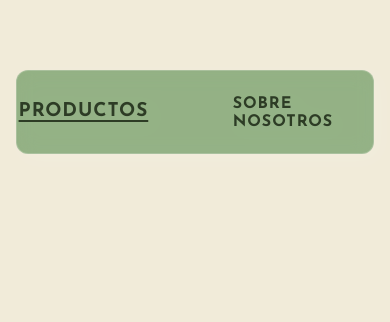
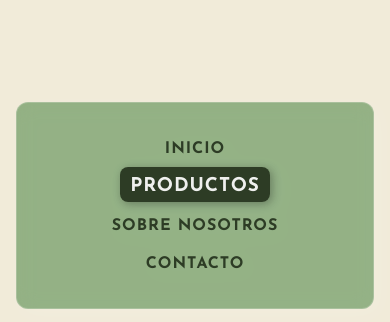
Before and after one commit to FMachado8599/E-Commerce-React, a React (Vite) app: page /productos in a window 390 px wide. Shown: the part 802-1124 px from the top of the page. Before the commit the page ends 972 px from the top, so only its background shows below. Built offline with nearby package versions, Linux system fonts and the light colour scheme; no server answers; the database is empty.

Commit message:
media querys del footer

```diff
--- a/src/css/scss/_footer.scss
+++ b/src/css/scss/_footer.scss
@@ -1,6 +1,4 @@
 .footer{
-    height: 10svh;
-    max-height: 100px;
     display: flex;
     flex-direction: row;
     justify-content: center;
@@ -11,6 +9,7 @@
     border: 1px solid rgba(255, 255, 255, 0.2);
     padding: 1rem;
     margin: 1rem;
+    margin-top: 3rem;
     filter: drop-shadow(5px 5px 10px rgba(255, 255, 255, .3));
     & .logoTitle{
         display: flex;
--- a/src/css/scss/_itemListContainer.scss
+++ b/src/css/scss/_itemListContainer.scss
@@ -4,7 +4,6 @@
     flex-wrap: wrap;
     justify-content: start;
     align-items: center;
-    width: 100%;
     gap: 30px;
     min-height: 80svh;
     & .tituloItemListContainer{
--- /dev/null
+++ b/src/css/scss/_mediaQuerys.scss
@@ -0,0 +1,37 @@
+@media screen and (max-width: 1100px){
+    footer{
+        height: auto;
+        max-height: 800px;
+        & nav{
+            padding: 20px 0;
+            & .linksList{
+                flex-direction: column;
+                gap: 20px;
+                & li{
+                    & .navLink{
+                        &.active {
+                            font-weight: 900;
+                            font-size: 19px;
+                            text-decoration: underline transparent;
+                            text-underline-offset: 0px;
+                            color: $lime-1;
+                            text-transform: uppercase;
+                            background-color: $lime-12;
+                            box-shadow: 2px 2px 10px #00000050;
+                            padding: 10px 10px 6px 10px;
+                            border-radius: .5rem;
+                        }
+                    }
+                }
+            }
+        }
+    }
+    div{
+        & .categoryNav{
+            & .categoryList{
+                flex-direction: column;
+                gap: 20px;
+            }
+        }
+    }
+}
--- a/src/css/scss/styles.scss
+++ b/src/css/scss/styles.scss
@@ -21,3 +21,4 @@
 @import "_ItemListContainer";
 @import "_ItemDetailed";
 @import "_ReactTransitions";
+@import "_MediaQuerys";
--- a/src/css/styles.css
+++ b/src/css/styles.css
@@ -265,8 +265,6 @@ nav .linksList li .navLink.active {
 }
 
 .footer {
-  height: 10svh;
-  max-height: 100px;
   display: flex;
   flex-direction: row;
   justify-content: center;
@@ -277,6 +275,7 @@ nav .linksList li .navLink.active {
   border: 1px solid rgba(255, 255, 255, 0.2);
   padding: 1rem;
   margin: 1rem;
+  margin-top: 3rem;
   filter: drop-shadow(5px 5px 10px rgba(255, 255, 255, 0.3));
 }
 .footer .logoTitle {
@@ -1154,7 +1153,6 @@ nav .linksList li .navLink.active {
   flex-wrap: wrap;
   justify-content: start;
   align-items: center;
-  width: 100%;
   gap: 30px;
   min-height: 80svh;
 }
@@ -1555,4 +1553,34 @@ nav .linksList li .navLink.active {
   transition: transform 0.3s, background-color 0.3s, color 0.3s;
 }
 
+@media screen and (max-width: 1100px) {
+  footer {
+    height: auto;
+    max-height: 800px;
+  }
+  footer nav {
+    padding: 20px 0;
+  }
+  footer nav .linksList {
+    flex-direction: column;
+    gap: 20px;
+  }
+  footer nav .linksList li .navLink.active {
+    font-weight: 900;
+    font-size: 19px;
+    text-decoration: underline transparent;
+    text-underline-offset: 0px;
+    color: rgb(239, 240, 238);
+    text-transform: uppercase;
+    background-color: rgb(45, 60, 37);
+    box-shadow: 2px 2px 10px rgba(0, 0, 0, 0.3137254902);
+    padding: 10px 10px 6px 10px;
+    border-radius: 0.5rem;
+  }
+  div .categoryNav .categoryList {
+    flex-direction: column;
+    gap: 20px;
+  }
+}
+
 /*# sourceMappingURL=styles.css.map */
```
Also changed, not shown: 1 other file (tests, documents, lock files or other folders).
